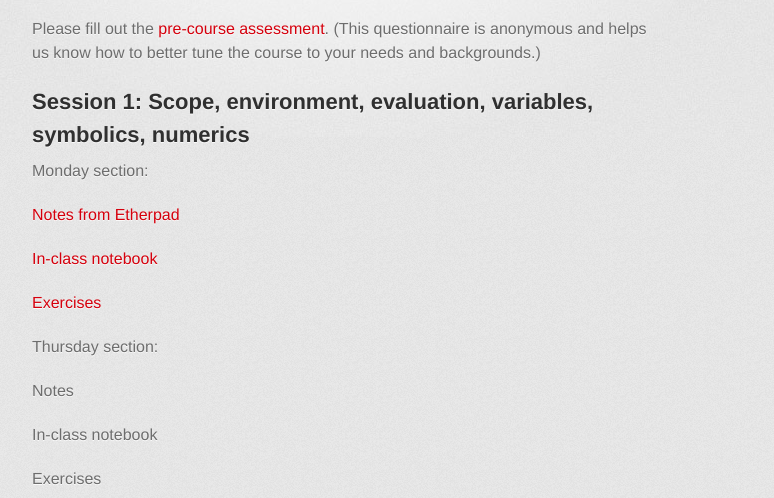
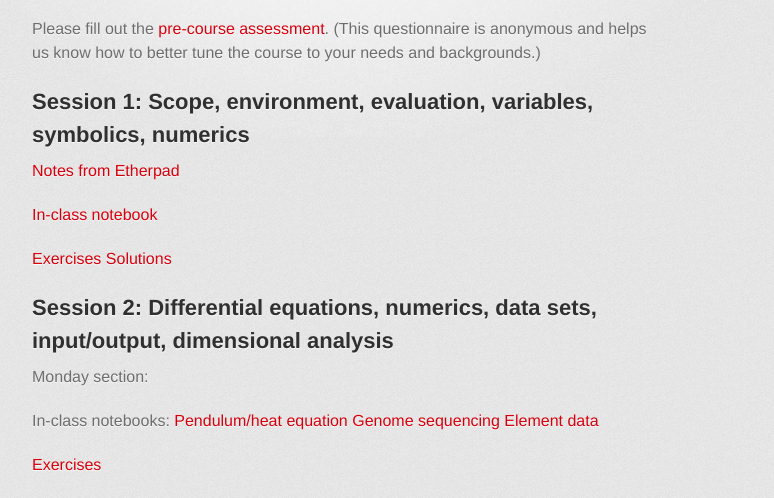
Before and after one commit to illinois-cse/mathematica-fa13, a plain HTML site: page index.html in a window 1280 px wide. Shown: the part 436-934 px from the top of the page, without its empty margins (298-1072 px from the left). Drawn offline with Linux system fonts and the light colour scheme; a web font is replaced by a local one.

```diff
--- a/index.html
+++ b/index.html
@@ -44,24 +44,20 @@
 <h2>
 <a name="session-1--scope-environment-evaluation-variables-symbolics-numerics" class="anchor" href="#session-1--scope-environment-evaluation-variables-symbolics-numerics"><span class="octicon octicon-link"></span></a>Session 1:  Scope, environment, evaluation, variables, symbolics, numerics</h2>
 
-<p>Monday section:</p>
-
 <p><a href="https://uofi.box.com/s/hyzwthcgi0h0uvzhew98">Notes from Etherpad</a></p>
 
 <p><a href="https://uofi.box.com/s/k63vb2xvxnxnoegxx41n">In-class notebook</a></p>
 
-<p><a href="https://uofi.box.com/s/8668dv7ugc0n3l14ttwy">Exercises</a></p>
-
-<p>Thursday section:</p>
-
-<p>Notes</p>
-
-<p>In-class notebook</p>
-
-<p>Exercises</p>
+<p><a href="https://uofi.box.com/s/8668dv7ugc0n3l14ttwy">Exercises</a> <a href="https://uofi.box.com/s/1llx32n26owwghlhis4i">Solutions</a></p>
 
 <h2>
 <a name="session-2--differential-equations-numerics-data-sets-inputoutput-dimensional-analysis" class="anchor" href="#session-2--differential-equations-numerics-data-sets-inputoutput-dimensional-analysis"><span class="octicon octicon-link"></span></a>Session 2:  Differential equations, numerics, data sets, input/output, dimensional analysis</h2>
+
+<p>Monday section:</p>
+
+<p>In-class notebooks:  <a href="https://uofi.box.com/s/yaab2f2yputco6ggr4m1">Pendulum/heat equation</a> <a href="https://uofi.box.com/s/0ohejdubybex34j3gqjw">Genome sequencing</a> <a href="https://uofi.box.com/s/d3egunoomiw5t404oljs">Element data</a></p>
+
+<p><a href="">Exercises</a></p>
 
 <h2>
 <a name="session-3--optimization-vectors-and-matrices-visualization" class="anchor" href="#session-3--optimization-vectors-and-matrices-visualization"><span class="octicon octicon-link"></span></a>Session 3:  Optimization, vectors and matrices, visualization</h2>
--- a/params.json
+++ b/params.json
@@ -1 +1 @@
-{"name":"cse-mathematica-fa13","tagline":"Page for aggregating materials pertaining to the CS&E Mathematica short course.","body":"### Computational Science and Engineering\r\n# Mathematica for Beginners\r\n\r\nPlease open the [Etherpad](http://meetingwords.com/ehlagqUook) for sharing code snippets during the course.  These can be pasted directly into _Mathematica_ and evaluated using Shift+Return.\r\n\r\nPlease fill out the [pre-course assessment](http://bit.ly/19Dtf2G).  (This questionnaire is anonymous and helps us know how to better tune the course to your needs and backgrounds.)\r\n\r\n## Session 1:  Scope, environment, evaluation, variables, symbolics, numerics\r\nMonday section:\r\n\r\n[Notes from Etherpad](https://uofi.box.com/s/hyzwthcgi0h0uvzhew98)\r\n\r\n[In-class notebook](https://uofi.box.com/s/k63vb2xvxnxnoegxx41n)\r\n\r\n[Exercises](https://uofi.box.com/s/8668dv7ugc0n3l14ttwy)\r\n\r\nThursday section:\r\n\r\nNotes\r\n\r\nIn-class notebook\r\n\r\nExercises\r\n\r\n## Session 2:  Differential equations, numerics, data sets, input/output, dimensional analysis\r\n\r\n## Session 3:  Optimization, vectors and matrices, visualization","google":"","note":"Don't delete this file! It's used internally to help with page regeneration."}
+{"name":"cse-mathematica-fa13","tagline":"Page for aggregating materials pertaining to the CS&E Mathematica short course.","body":"### Computational Science and Engineering\r\n# Mathematica for Beginners\r\n\r\nPlease open the [Etherpad](http://meetingwords.com/ehlagqUook) for sharing code snippets during the course.  These can be pasted directly into _Mathematica_ and evaluated using Shift+Return.\r\n\r\nPlease fill out the [pre-course assessment](http://bit.ly/19Dtf2G).  (This questionnaire is anonymous and helps us know how to better tune the course to your needs and backgrounds.)\r\n\r\n## Session 1:  Scope, environment, evaluation, variables, symbolics, numerics\r\n[Notes from Etherpad](https://uofi.box.com/s/hyzwthcgi0h0uvzhew98)\r\n\r\n[In-class notebook](https://uofi.box.com/s/k63vb2xvxnxnoegxx41n)\r\n\r\n[Exercises](https://uofi.box.com/s/8668dv7ugc0n3l14ttwy) [Solutions](https://uofi.box.com/s/1llx32n26owwghlhis4i)\r\n\r\n## Session 2:  Differential equations, numerics, data sets, input/output, dimensional analysis\r\nMonday section:\r\n\r\nIn-class notebooks:  [Pendulum/heat equation](https://uofi.box.com/s/yaab2f2yputco6ggr4m1) [Genome sequencing](https://uofi.box.com/s/0ohejdubybex34j3gqjw) [Element data](https://uofi.box.com/s/d3egunoomiw5t404oljs)\r\n\r\n[Exercises]()\r\n\r\n## Session 3:  Optimization, vectors and matrices, visualization","google":"","note":"Don't delete this file! It's used internally to help with page regeneration."}
```
